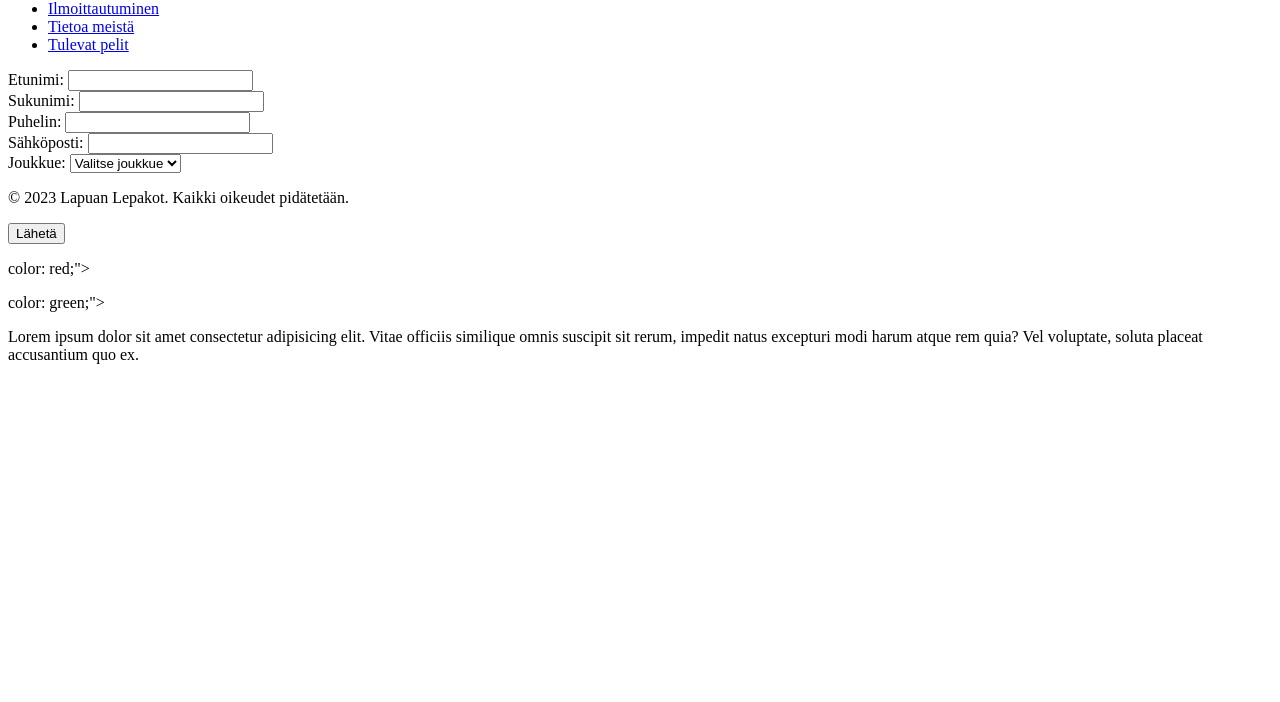
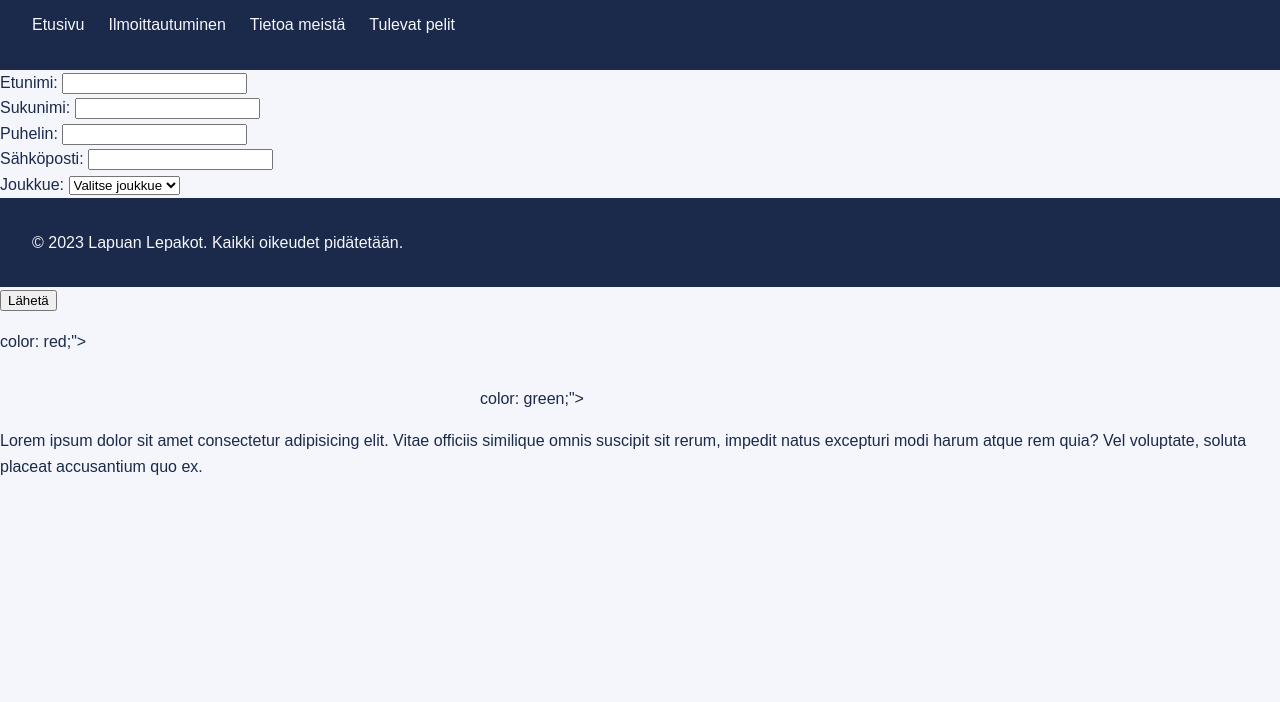
Before and after one commit to sisu1234/web-kurssi, a plain HTML site: page contact.html in a window 1280 px wide. Shown: the part 98-800 px from the top of the page. Drawn offline with Linux system fonts and the light colour scheme.

Commit message:
styles.css lisätty

```diff
--- a/contact.html
+++ b/contact.html
@@ -4,6 +4,7 @@
     <meta charset="UTF-8">
     <meta name="viewport" content="width=device-width, initial-scale=1.0">
     <title>Ilmoittautuminen</title>
+    <link rel="stylesheet" href="styles.css">
 
 </head>
 <body>
--- /dev/null
+++ b/styles.css
@@ -0,0 +1,49 @@
+:root {
+  --text-color: #1b2a4a;
+  --background-color: #f4f6fb;
+  --accent-color: #e0583b;
+  --font-family: Arial, sans-serif;
+}
+
+body {
+  margin: 0;
+  font-family: var(--font-family);
+  color: var(--text-color);
+  background-color: var(--background-color);
+  line-height: 1.6;
+}
+
+header,
+footer {
+  padding: 1rem 2rem;
+  background-color: var(--text-color);
+  color: var(--background-color);
+}
+
+h1,
+h2 {
+  color: var(--accent-color);
+}
+
+nav ul {
+  display: flex;
+  gap: 1.5rem;
+  padding: 0;
+  list-style: none;
+}
+
+nav a {
+  color: inherit;
+  text-decoration: none;
+}
+
+nav a:hover {
+  color: var(--accent-color);
+}
+
+main,
+body > p {
+    max-width: 320px;
+    margin: 0 auto;
+    padding: 1rem 2rem;
+    }
```
Also changed, not shown: about.html (+1 -1 lines), index.html (+1 -0 lines), listing.html (+1 -0 lines).
